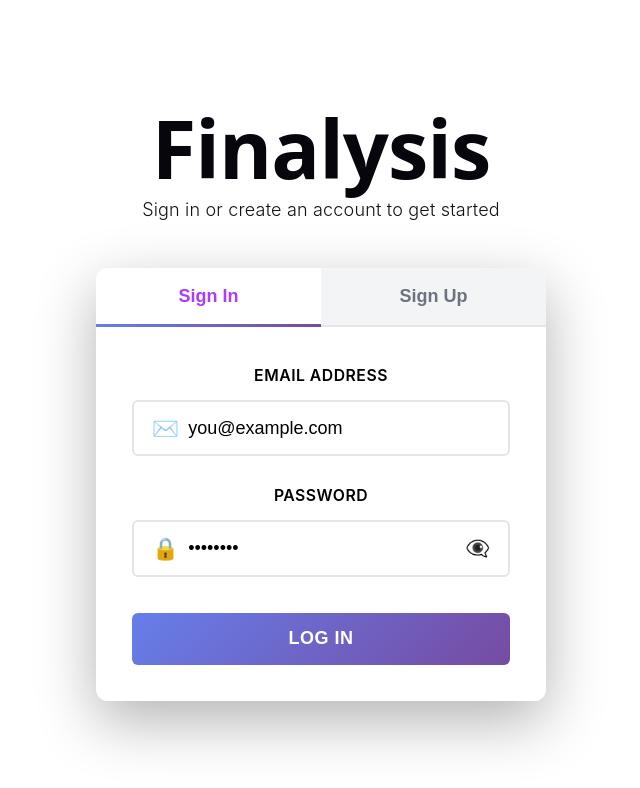
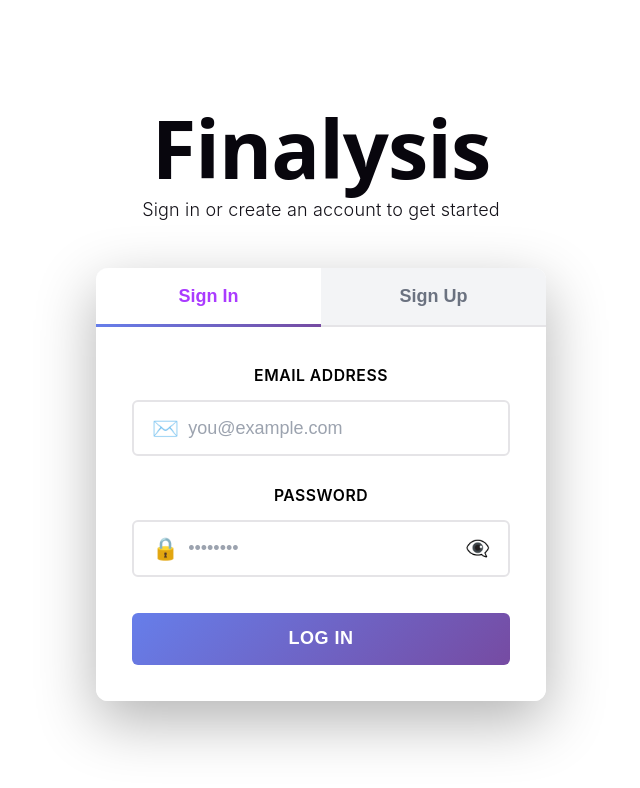
Before and after one commit to IAmHoses/finalysis-demo, a React (Vite) app: page / in a window 1280 px wide. Shown: the top 788 px of the page, without its empty margins (337-977 px from the left). Built offline with nearby package versions, Linux system fonts and the light colour scheme.

Commit message:
nit: lighter placeholders on cards

```diff
--- a/src/pages/LoginPage.css
+++ b/src/pages/LoginPage.css
@@ -188,7 +188,7 @@
 }
 
 .login-input::placeholder {
-  color: #000000;
+  color: #9ca3af;
 }
 
 .login-password-toggle {
--- a/src/pages/QuoteStock.css
+++ b/src/pages/QuoteStock.css
@@ -181,7 +181,7 @@
 }
 
 .stock-input::placeholder {
-  color: #000000;
+  color: #9ca3af;
 }
 
 .stock-button {
```
